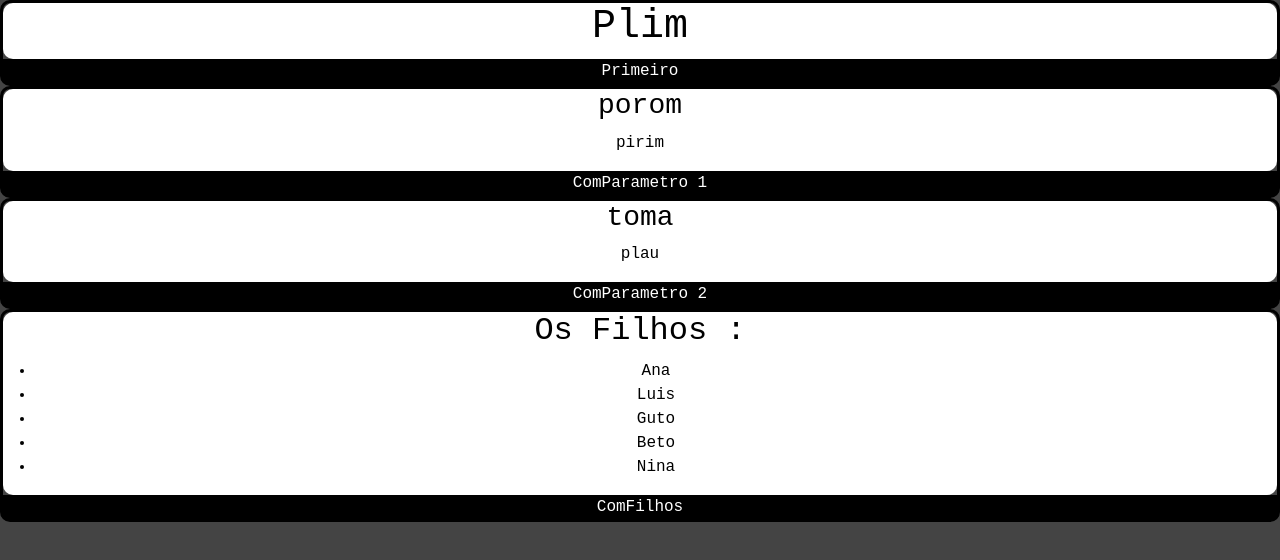
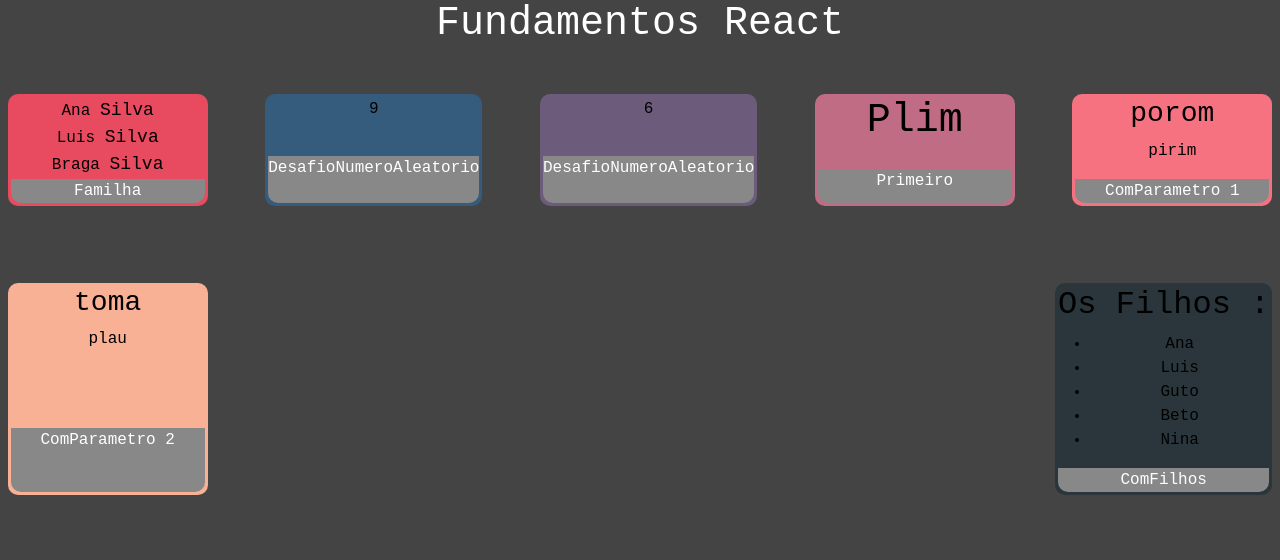
Before and after one commit to t55844/fundamentos-react, a React (Create React App) app: page / in a window 1280 px wide. Shown: the top 560 px of the page. Built offline with nearby package versions, Linux system fonts and the light colour scheme.

Commit message:
manipulação simples de componentes

```diff
--- /dev/null
+++ b/src/App.css
@@ -0,0 +1,5 @@
+.Cards{
+    display: flex;
+    flex-wrap: wrap;
+    justify-content: space-between;
+}
--- /dev/null
+++ b/src/App.jsx
@@ -0,0 +1,59 @@
+import React from "react";
+import'./App.css';
+import ComFilhos from "./components/basicos/ComFilhos";
+import ComParametro from "./components/basicos/ComParametro";
+import DesafioNumeroAleatorio from "./components/basicos/DesafioNumeroAleatorio/DesafioNumeroAleatorio";
+import Familha from "./components/basicos/Familha";
+import Card from "./components/basicos/layout/Card";
+import Primeiro from "./components/basicos/Primeiro";
+
+export default function App(){
+    return(
+    <div className="App">
+        <h1>Fundamentos React</h1>
+
+        <div className="Cards">
+            <Card titulo="Familha" color="#E84A5F">
+                <Familha
+                sobrenome="Silva"/>
+            </Card>
+            <Card titulo="DesafioNumeroAleatorio" color="#355C7D">
+                <DesafioNumeroAleatorio
+                max={14}
+                min={3}/>
+            </Card>
+            <Card titulo="DesafioNumeroAleatorio" color="#6C5B7B">
+                <DesafioNumeroAleatorio
+                max={14}
+                min={3}/>
+            </Card>
+            <Card titulo="Primeiro" color="#C06C84">
+                <Primeiro/>
+            </Card>
+            <Card titulo="ComParametro 1" color="#F67280">
+                <ComParametro
+                    titulo="porom"
+                    subtitulo="pirim"
+                />
+            </Card>
+            <Card titulo="ComParametro 2" color="#F8B195 ">
+                <ComParametro
+                    titulo="toma"
+                    subtitulo="plau"
+                />
+            </Card>
+            <Card titulo="ComFilhos" color="#2A363B">
+                <ComFilhos>
+                    <ul>
+                        <li>Ana</li>
+                        <li>Luis</li>
+                        <li>Guto</li>
+                        <li>Beto</li>
+                        <li>Nina</li>
+                    </ul>
+                </ComFilhos>
+            </Card>
+        </div>
+    </div>
+    )
+}
--- /dev/null
+++ b/src/components/basicos/DesafioNumeroAleatorio/DesafioNumeroAleatorio.jsx
@@ -0,0 +1,10 @@
+import React from "react";
+
+export default function DesafioNumeroAleatorio(props){
+    const numeroAleatorio = Math.round(Math.random() * (props.max - props.min) + props.min);
+    return(
+        <div>
+            {numeroAleatorio}
+        </div>
+    )
+};
--- /dev/null
+++ b/src/components/basicos/Familha.jsx
@@ -0,0 +1,18 @@
+import React from "react";
+import Familiares from "./Familiares";
+
+export default function Familha(props){
+    return(
+        <div >
+            <Familiares
+            nome="Ana"
+            sobrenome={props.sobrenome}/>
+            <Familiares
+            nome="Luis"
+            sobrenome={props.sobrenome}/>
+            <Familiares
+            nome="Braga"
+            sobrenome={props.sobrenome}/>
+        </div>
+    )
+}
--- /dev/null
+++ b/src/components/basicos/Familiares.jsx
@@ -0,0 +1,9 @@
+import React from "react";
+
+export default function Familiares(props){
+    return(
+        <div>
+            {props.nome} <strong style={{fontSize:"large"}}>{props.sobrenome}</strong>
+        </div>
+    )
+}
--- /dev/null
+++ b/src/components/basicos/layout/Card.css
@@ -0,0 +1,24 @@
+.Card{
+    border: 3px solid #000;
+    border-radius: 10px;
+    margin: 3% 0.6%;
+    min-width:200px;
+    max-width:400px;
+    display: flex;
+    flex-direction: column;
+}
+
+.Card .Conteudo{
+    flex-grow: 1.5;
+    color: #000;
+    overflow: hidden;
+    border-top-left-radius: 10px;
+    border-top-right-radius: 10px;
+}
+.Card .Footer{
+    flex-grow: 1;
+    background-color: #888;
+    color: #fff;
+    border-bottom-left-radius: 10px;
+    border-bottom-right-radius: 10px;
+}
--- a/src/components/layout/Card.jsx
+++ b/src/components/basicos/layout/Card.jsx
@@ -2,8 +2,12 @@ import React from "react";
 import './Card.css'
 
 export default function Card(props){
+    const cardStyle = {
+        backgroundColor : props.color || '#fff',
+        borderColor : props.color || '#fff'
+    }
     return(
-        <div className="Card">
+        <div className="Card" style={cardStyle}>
             <div className="Conteudo">
                 {props.children}
             </div>
--- a/src/components/layout/Card.css
+++ /dev/null
@@ -1,15 +0,0 @@
-.Card{
-    border: 3px solid #000;
-    border-radius: 10px;
-}
-
-.Card .Conteudo{
-    background-color: #fff;
-    color: #000;
-    overflow: hidden;
-    border-radius: 10px;
-}
-.Card .Footer{
-    background-color: #000;
-    color: #fff;
-}
--- a/src/index.js
+++ b/src/index.js
@@ -1,41 +1,10 @@
 import React from "react";
 import ReactDOM from "react-dom";
-import ComFilhos from "./components/ComFilhos";
-import ComParametro from "./components/ComParametro";
-import Card from "./components/layout/Card";
-import Primeiro from "./components/Primeiro";
+import App from "./App";
+
 import './index.css'
 
 ReactDOM.render(
-    <div>
-        <Card titulo="Primeiro">
-            <Primeiro/>
-        </Card>
-        <Card titulo="ComParametro 1">
-            <ComParametro
-                titulo="porom"
-                subtitulo="pirim"
-            />
-        </Card>
-        <Card titulo="ComParametro 2">
-            <ComParametro
-                titulo="toma"
-                subtitulo="plau"
-            />
-        </Card>
-        <Card titulo="ComFilhos">
-            <ComFilhos>
-                <ul>
-                    <li>Ana</li>
-                    <li>Luis</li>
-                    <li>Guto</li>
-                    <li>Beto</li>
-                    <li>Nina</li>
-                </ul>
-            </ComFilhos>
-        </Card>
-
-
-    </div>,
+    <App/>,
     document.getElementById('root')
 )
```
Also changed, not shown: src/components/basicos/ComFilhos.jsx (renamed from src/components/ComFilhos.jsx), src/components/basicos/ComParametro.jsx (renamed from src/components/ComParametro.jsx), src/components/basicos/Primeiro.jsx (renamed from src/components/Primeiro.jsx).
